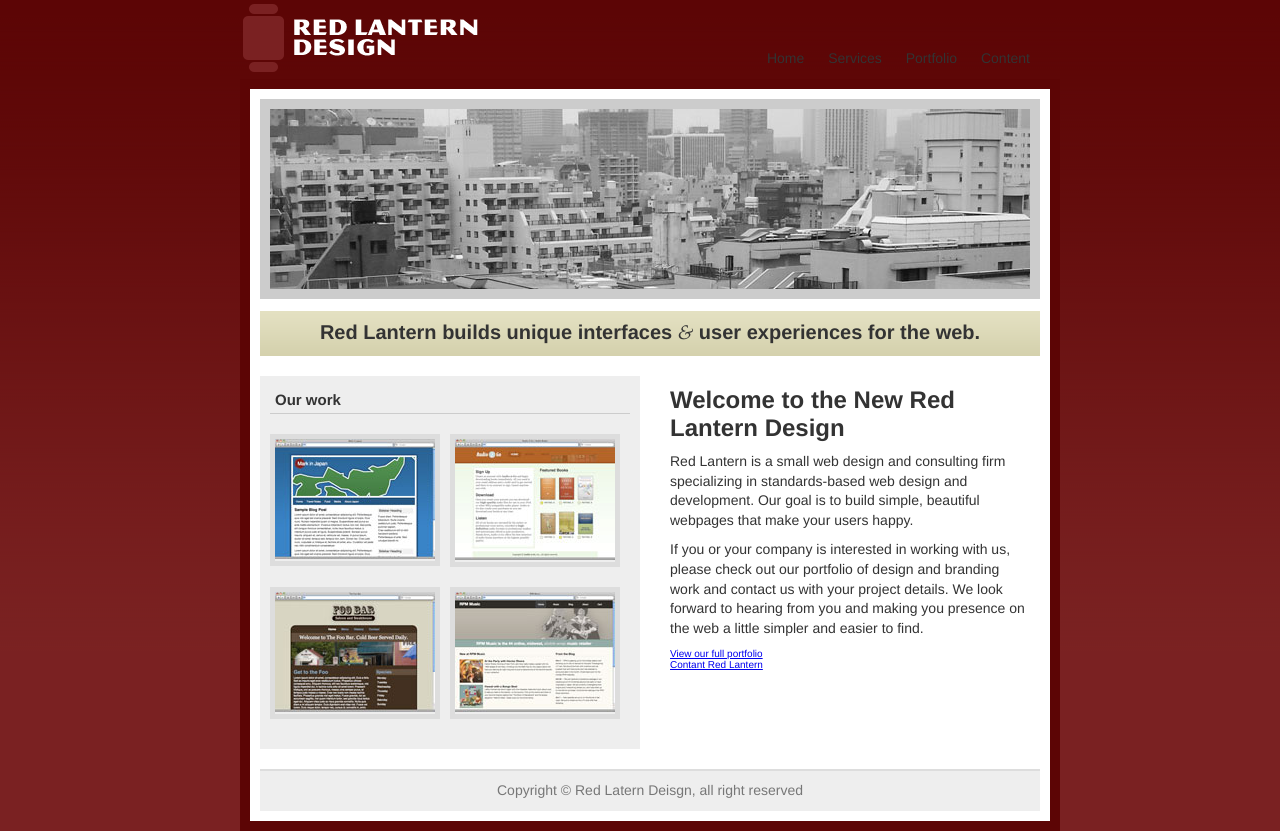
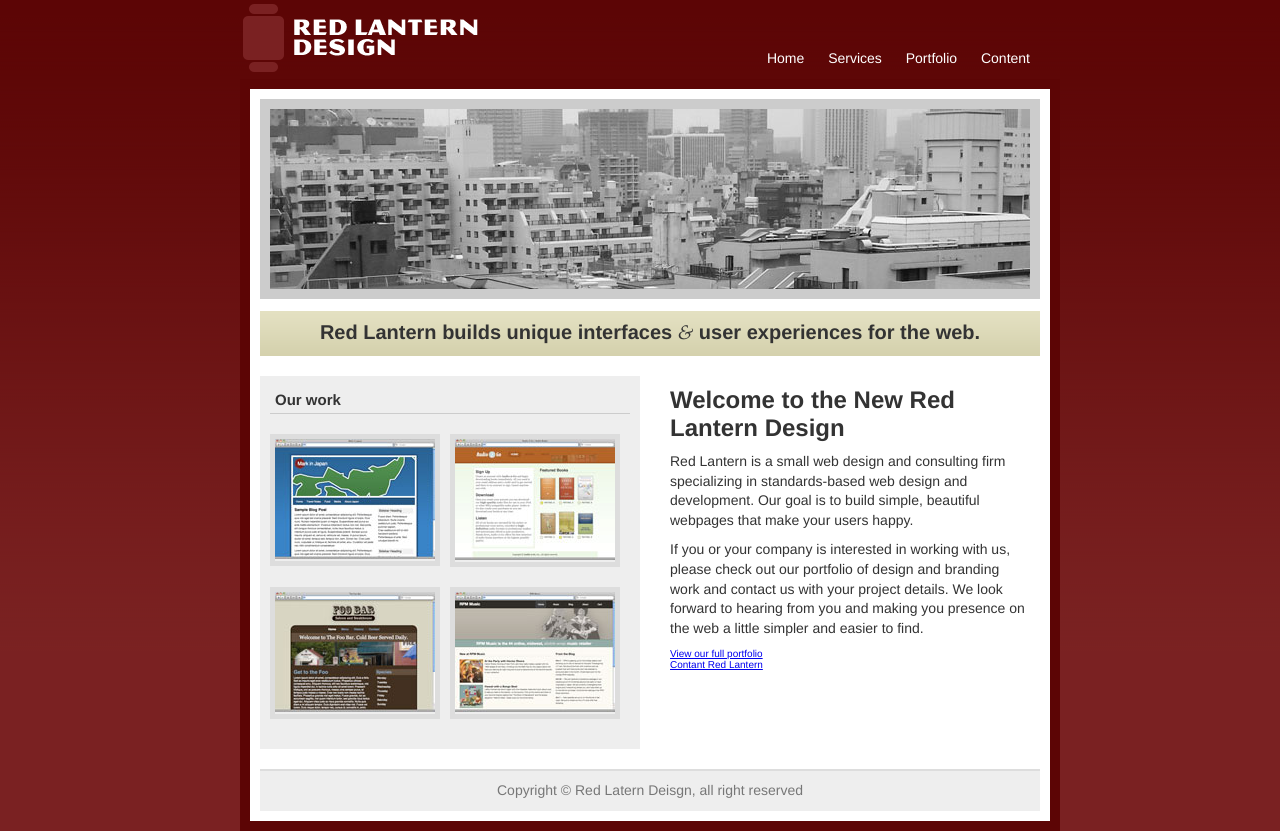
Before and after one commit to s1410931052/webclass230922, a plain HTML site: page index.html in a window 1280 px wide. Drawn offline with Linux system fonts and the light colour scheme.

Commit message:
Update index.html

```diff
--- a/index.html
+++ b/index.html
@@ -12,10 +12,10 @@
     <header>
       <img src="images/rl_logo.png" alt="RedLatern's Design Logo" />
       <ul id="nav">
-        <li>Home</li>
-        <li>Services</li>
-        <li>Portfolio</li>
-        <li>Content</li>
+        <li><a href="index.html">Home</a></li>
+        <li><a href="#">Services</a></li>
+        <li><a href="#">Portfolio</a></li>
+        <li><a href="#">Content</a></li>
       </ul>
     </header>
 
```
